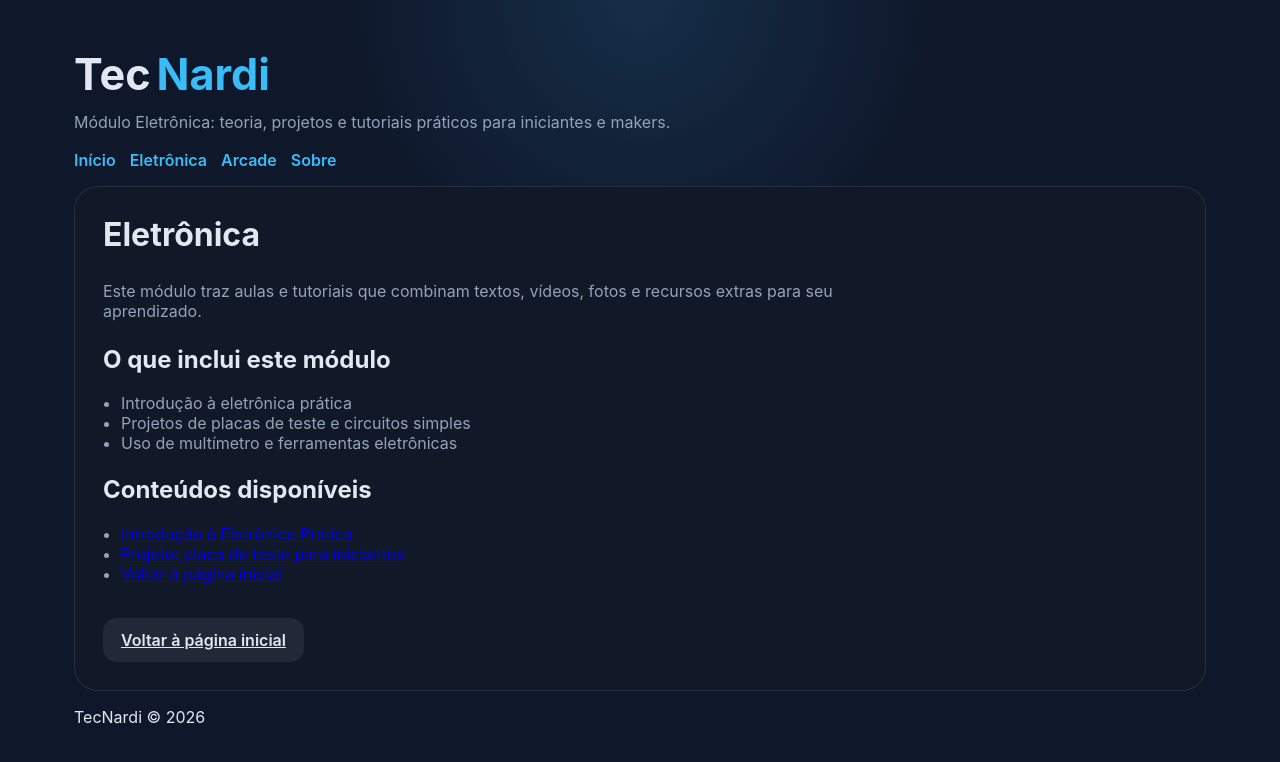
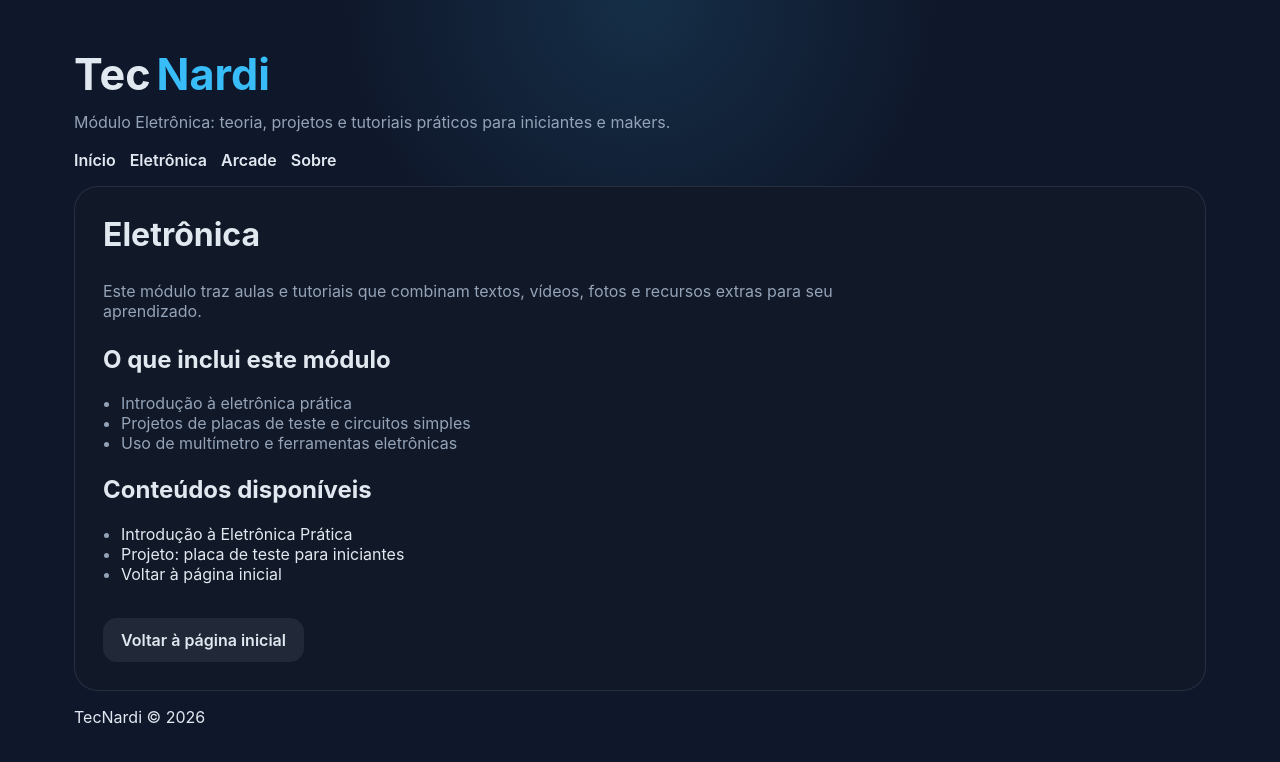
Before and after one commit to tecnardi-sketch/tecnardi-sketch.github.io, a plain HTML site: page pages/eletronica.html in a window 1280 px wide. Drawn offline with Linux system fonts and the light colour scheme.

Commit message:
Ajusta cor de links para branco em todos os módulos

```diff
--- a/styles.css
+++ b/styles.css
@@ -19,6 +19,16 @@ body {
   font-family: Inter, system-ui, sans-serif;
   color: var(--text);
   background: radial-gradient(circle at top, rgba(56,189,248,.14), transparent 30%), var(--bg);
+}
+
+a {
+  color: var(--text);
+  text-decoration: none;
+}
+
+a:hover,
+a:visited {
+  color: var(--text);
 }
 
 .page-shell {
@@ -61,7 +71,7 @@ body {
 }
 
 .top-nav a {
-  color: var(--accent);
+  color: var(--text);
   text-decoration: none;
   font-weight: 600;
   transition: color .2s ease;
@@ -330,7 +340,7 @@ body {
   justify-content: center;
   padding: 12px 14px;
   background: rgba(56,189,248,.15);
-  color: var(--accent);
+  color: var(--text);
   border-radius: 12px;
   text-decoration: none;
   font-weight: 600;
```
